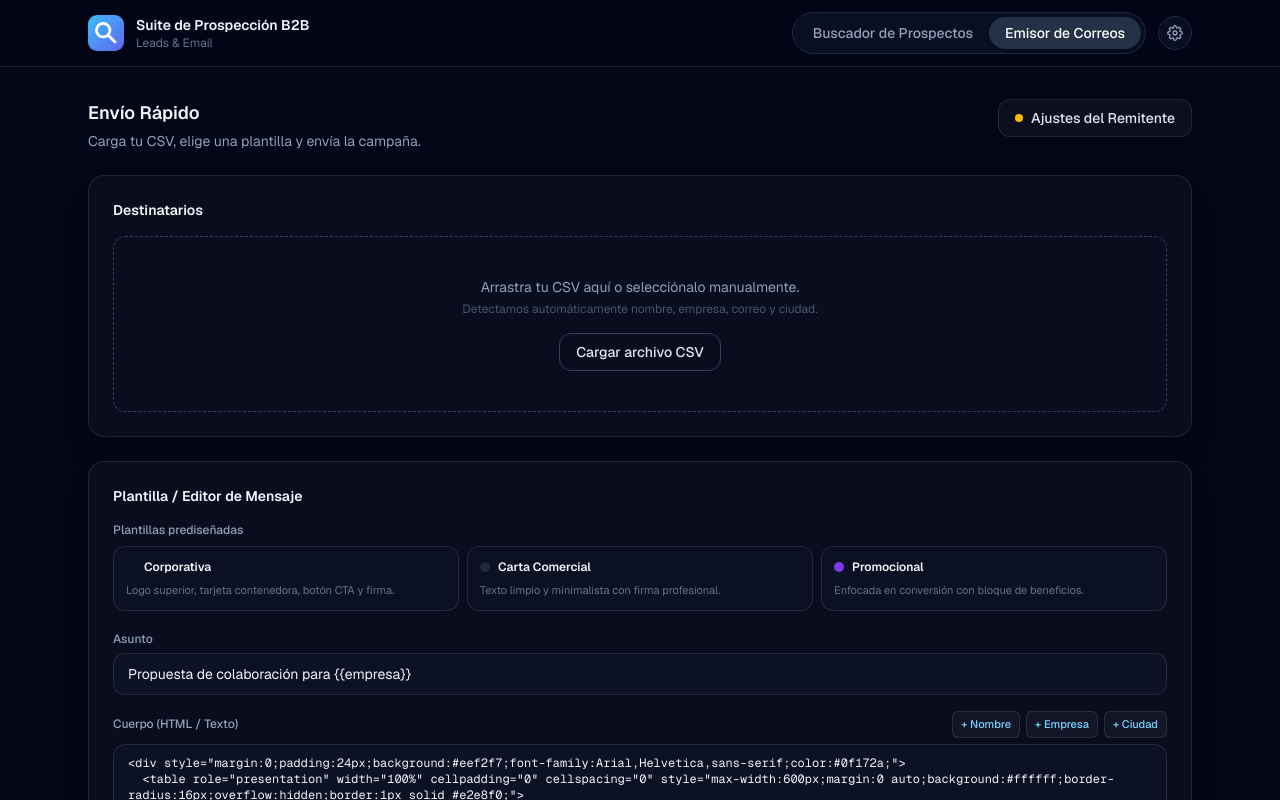
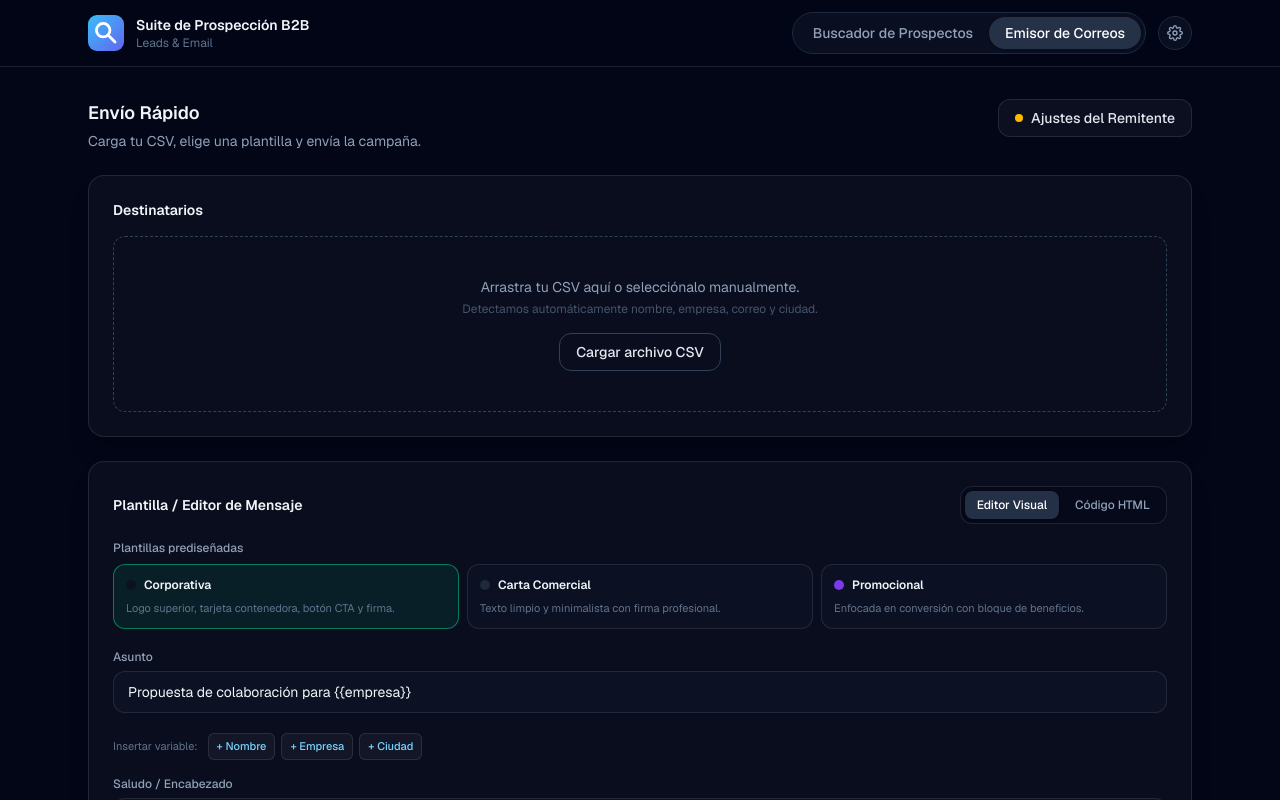
Before and after one commit to diegocarrillo8192-jpg/suite-prospeccion-b2b, a Next.js app: page / in a window 1280 px wide. Both pictures are taken after a click on the button "Emisor de Correos". Shown: the top 800 px of the page. Built offline with nearby package versions, Linux system fonts and the light colour scheme.

Commit message:
feat: implementar editor visual sin codigo y formulario por campos para plantillas

```diff
--- a/src/components/template-editor.tsx
+++ b/src/components/template-editor.tsx
@@ -1,13 +1,19 @@
 "use client";
 
-import { useRef, useState, useSyncExternalStore } from "react";
+import { useId, useState, useSyncExternalStore } from "react";
 import { CHIPS, isHtmlTemplate, renderTemplate, senderExtras } from "@/lib/template";
 import {
   getMailerSnapshot,
   getServerMailerSnapshot,
   subscribeMailer,
 } from "@/lib/mailer";
-import { EMAIL_TEMPLATES } from "@/lib/email-templates";
+import {
+  EMAIL_TEMPLATES,
+  applyFieldsToHtml,
+  hasEditableFields,
+  parseFields,
+  type TemplateFields,
+} from "@/lib/email-templates";
 import type { Prospect } from "@/lib/types";
 
 interface Props {
@@ -16,6 +22,8 @@ interface Props {
   body: string;
   onBody: (s: string) => void;
 }
+
+type Mode = "visual" | "code";
 
 const DEFAULT_SENDER_NAME = "Nombre de Remitente";
 const DEFAULT_SENDER_EMAIL = "correo@tudominio.com";
@@ -34,8 +42,9 @@ const SAMPLE: Prospect = {
 };
 
 export function TemplateEditor({ subject, onSubject, body, onBody }: Props) {
-  const bodyRef = useRef<HTMLTextAreaElement>(null);
-  const [activeTemplate, setActiveTemplate] = useState<string | null>(null);
+  const [mode, setMode] = useState<Mode>("visual");
+  const [activeId, setActiveId] = useState<string>(EMAIL_TEMPLATES[0].id);
+  const [fields, setFields] = useState<TemplateFields>(EMAIL_TEMPLATES[0].defaults);
   const mailer = useSyncExternalStore(
     subscribeMailer,
     getMailerSnapshot,
@@ -49,52 +58,78 @@ export function TemplateEditor({ subject, onSubject, body, onBody }: Props) {
     senderEmail: mailer.senderEmail || fromEmail,
   });
 
+  const editable = hasEditableFields(body);
+
   function applyTemplate(id: string) {
     const tpl = EMAIL_TEMPLATES.find((t) => t.id === id);
     if (!tpl) return;
-    setActiveTemplate(id);
+    setActiveId(id);
+    setFields(tpl.defaults);
     onSubject(tpl.subject);
-    onBody(tpl.html);
+    onBody(tpl.build(tpl.defaults));
+    setMode("visual");
   }
 
-  function insertChip(token: string, target: "subject" | "body") {
-    if (target === "subject") {
-      onSubject(subject + token);
-      return;
+  function updateField(key: keyof TemplateFields, value: string) {
+    const next = { ...fields, [key]: value };
+    setFields(next);
+    onBody(applyFieldsToHtml(body, next));
   }
-    const el = bodyRef.current;
-    if (el) {
-      const start = el.selectionStart ?? body.length;
-      const end = el.selectionEnd ?? body.length;
-      const next = body.slice(0, start) + token + body.slice(end);
-      onBody(next);
+
+  function switchMode(next: Mode) {
+    if (next === mode) return;
+    if (next === "visual" && editable) {
+      const parsed = parseFields(body);
+      setFields(parsed);
+      onBody(applyFieldsToHtml(body, parsed));
+    }
+    setMode(next);
+  }
+
+  function insertToken(token: string) {
+    const el = document.activeElement;
+    if (el instanceof HTMLInputElement || el instanceof HTMLTextAreaElement) {
+      const key = el.dataset.field as keyof TemplateFields | undefined;
+      if (key && key in fields) {
+        const start = el.selectionStart ?? el.value.length;
+        const end = el.selectionEnd ?? el.value.length;
+        const next = el.value.slice(0, start) + token + el.value.slice(end);
+        updateField(key, next);
         requestAnimationFrame(() => {
           el.focus();
           el.selectionStart = el.selectionEnd = start + token.length;
         });
-    } else {
-      onBody(body + token);
+        return;
       }
+    }
+    updateField("mensaje", fields.mensaje + token);
   }
 
   const previewHtml = isHtmlTemplate(body);
 
   return (
     <div className="rounded-2xl border border-white/10 bg-white/[0.03] p-6 shadow-xl shadow-black/20 backdrop-blur-xl">
-      <div className="flex items-center justify-between">
+      <div className="flex flex-wrap items-center justify-between gap-3">
         <h3 className="text-sm font-semibold text-slate-100">Plantilla / Editor de Mensaje</h3>
-        {activeTemplate && (
-          <span className="text-[11px] text-slate-500">
-            {EMAIL_TEMPLATES.find((t) => t.id === activeTemplate)?.name}
-          </span>
-        )}
+        <div
+          role="tablist"
+          aria-label="Modo de edición"
+          className="flex gap-1 rounded-xl border border-white/10 bg-slate-950/40 p-1"
+        >
+          <ModeTab active={mode === "visual"} onClick={() => switchMode("visual")}>
+            Editor Visual
+          </ModeTab>
+          <ModeTab active={mode === "code"} onClick={() => switchMode("code")}>
+            Código HTML
+          </ModeTab>
+        </div>
       </div>
 
       <div className="mt-4">
         <p className="mb-2 text-xs font-medium text-slate-400">Plantillas prediseñadas</p>
         <div className="grid gap-2 sm:grid-cols-3">
           {EMAIL_TEMPLATES.map((tpl) => {
-            const active = activeTemplate === tpl.id;
+            const active = activeId === tpl.id;
             return (
               <button
                 key={tpl.id}
@@ -135,34 +170,88 @@ export function TemplateEditor({ subject, onSubject, body, onBody }: Props) {
         />
       </div>
 
-      <div className="mt-4">
-        <div className="mb-1.5 flex items-center justify-between gap-2">
-          <label htmlFor="tpl-body" className="text-xs font-medium text-slate-400">
-            Cuerpo (HTML / Texto)
-          </label>
-          <div className="flex flex-wrap gap-1.5">
+      {mode === "visual" ? (
+        <div className="mt-5 space-y-4">
+          {!editable && (
+            <p className="rounded-lg border border-amber-500/30 bg-amber-500/10 p-3 text-[11px] text-amber-300">
+              El contenido actual no usa campos editables. Elige una plantilla prediseñada
+              o edita el HTML en la pestaña «Código HTML».
+            </p>
+          )}
+
+          <div className="flex flex-wrap items-center gap-1.5">
+            <span className="mr-1 text-[11px] text-slate-500">Insertar variable:</span>
             {CHIPS.map((c) => (
               <button
                 key={c.token}
                 type="button"
-                onClick={() => insertChip(c.token, "body")}
+                onClick={() => insertToken(c.token)}
                 className="rounded-md border border-white/10 bg-white/[0.04] px-2 py-1 text-[11px] font-medium text-sky-300 transition hover:bg-white/10"
               >
                 + {c.label}
               </button>
             ))}
           </div>
+
+          <Field
+            label="Saludo / Encabezado"
+            fieldKey="saludo"
+            value={fields.saludo}
+            onChange={updateField}
+          />
+
+          <Field
+            label="Mensaje Principal"
+            fieldKey="mensaje"
+            value={fields.mensaje}
+            onChange={updateField}
+            multiline
+            rows={6}
+          />
+
+          <div className="grid gap-3 sm:grid-cols-2">
+            <Field
+              label="Texto del Botón (CTA)"
+              fieldKey="ctaTexto"
+              value={fields.ctaTexto}
+              onChange={updateField}
+            />
+            <Field
+              label="Enlace del Botón (CTA)"
+              fieldKey="ctaEnlace"
+              value={fields.ctaEnlace}
+              onChange={updateField}
+              type="url"
+            />
+          </div>
+
+          <Field
+            label="Firma Personalizada"
+            fieldKey="firma"
+            value={fields.firma}
+            onChange={updateField}
+            multiline
+            rows={3}
+          />
+        </div>
+      ) : (
+        <div className="mt-5">
+          <div className="mb-1.5 flex items-center justify-between gap-2">
+            <label htmlFor="tpl-body" className="text-xs font-medium text-slate-400">
+              Código HTML
+            </label>
+            <span className="text-[11px] text-slate-600">Modo avanzado</span>
           </div>
           <textarea
-          ref={bodyRef}
             id="tpl-body"
             value={body}
             onChange={(e) => onBody(e.target.value)}
-          rows={9}
+            rows={14}
             spellCheck={false}
             className="w-full resize-y rounded-xl border border-white/10 bg-slate-900/60 px-3.5 py-2.5 font-mono text-xs text-slate-100 outline-none transition focus:border-emerald-500 focus:ring-2 focus:ring-emerald-500/20"
           />
         </div>
+      )}
 
       <div className="mt-4">
         <p className="mb-1.5 text-xs font-medium text-slate-400">Vista previa</p>
@@ -184,6 +273,82 @@ export function TemplateEditor({ subject, onSubject, body, onBody }: Props) {
           )}
         </div>
       </div>
+    </div>
+  );
+}
+
+function ModeTab({
+  active,
+  onClick,
+  children,
+}: {
+  active: boolean;
+  onClick: () => void;
+  children: React.ReactNode;
+}) {
+  return (
+    <button
+      type="button"
+      role="tab"
+      aria-selected={active}
+      onClick={onClick}
+      className={`rounded-lg px-3 py-1.5 text-xs font-medium transition ${
+        active
+          ? "bg-slate-700/70 text-white shadow-sm"
+          : "text-slate-400 hover:bg-white/5 hover:text-slate-200"
+      }`}
+    >
+      {children}
+    </button>
+  );
+}
+
+function Field({
+  label,
+  fieldKey,
+  value,
+  onChange,
+  multiline,
+  rows = 3,
+  type = "text",
+}: {
+  label: string;
+  fieldKey: keyof TemplateFields;
+  value: string;
+  onChange: (key: keyof TemplateFields, value: string) => void;
+  multiline?: boolean;
+  rows?: number;
+  type?: string;
+}) {
+  const id = useId();
+  const classes =
+    "w-full rounded-xl border border-white/10 bg-slate-900/60 px-3.5 py-2.5 text-sm text-slate-100 placeholder:text-slate-600 outline-none transition focus:border-emerald-500 focus:ring-2 focus:ring-emerald-500/20";
+  return (
+    <div>
+      <label htmlFor={id} className="mb-1.5 block text-xs font-medium text-slate-400">
+        {label}
+      </label>
+      {multiline ? (
+        <textarea
+          id={id}
+          data-field={fieldKey}
+          value={value}
+          onChange={(e) => onChange(fieldKey, e.target.value)}
+          rows={rows}
+          className={`${classes} resize-y`}
+        />
+      ) : (
+        <input
+          id={id}
+          data-field={fieldKey}
+          type={type}
+          value={value}
+          onChange={(e) => onChange(fieldKey, e.target.value)}
+          autoComplete="off"
+          spellCheck={false}
+          className={classes}
+        />
+      )}
     </div>
   );
 }
--- a/src/lib/email-templates.ts
+++ b/src/lib/email-templates.ts
@@ -1,4 +1,12 @@
-export interface EmailTemplatePreset {
+export interface TemplateFields {
+  saludo: string;
+  mensaje: string;
+  ctaTexto: string;
+  ctaEnlace: string;
+  firma: string;
+}
+
+interface RawTemplate {
   id: string;
   name: string;
   description: string;
@@ -7,7 +15,79 @@ export interface EmailTemplatePreset {
   html: string;
 }
 
-export const EMAIL_TEMPLATES: EmailTemplatePreset[] = [
+export interface EmailTemplatePreset extends RawTemplate {
+  defaults: TemplateFields;
+  build: (fields: TemplateFields) => string;
+}
+
+function escapeHtml(value: string): string {
+  return value.replace(/&/g, "&amp;").replace(/</g, "&lt;").replace(/>/g, "&gt;");
+}
+
+function escapeAttr(value: string): string {
+  return escapeHtml(value).replace(/"/g, "&quot;");
+}
+
+function textToHtml(value: string): string {
+  return escapeHtml(value).replace(/\r?\n/g, "<br />");
+}
+
+function htmlToText(html: string): string {
+  return html
+    .replace(/<br\s*\/?>/gi, "\n")
+    .replace(/<\/(p|div|h1|h2|h3)>/gi, "\n")
+    .replace(/<[^>]+>/g, "")
+    .replace(/&nbsp;/g, " ")
+    .replace(/&lt;/g, "<")
+    .replace(/&gt;/g, ">")
+    .replace(/&quot;/g, '"')
+    .replace(/&#39;/g, "'")
+    .replace(/&amp;/g, "&")
+    .trim();
+}
+
+function getRegion(html: string, name: keyof TemplateFields): string {
+  const re = new RegExp(`<!--F:${name}-->([\\s\\S]*?)<!--/F:${name}-->`);
+  return html.match(re)?.[1] ?? "";
+}
+
+function setRegion(html: string, name: keyof TemplateFields, content: string): string {
+  const re = new RegExp(`(<!--F:${name}-->)[\\s\\S]*?(<!--/F:${name}-->)`);
+  if (!re.test(html)) return html;
+  return html.replace(re, `$1${content}$2`);
+}
+
+function getCtaHref(html: string): string {
+  const tag = html.match(/<a\b[^>]*\bdata-cta\b[^>]*>/i)?.[0] ?? "";
+  return (tag.match(/href="([^"]*)"/i)?.[1] ?? "").trim();
+}
+
+export function parseFields(html: string): TemplateFields {
+  return {
+    saludo: htmlToText(getRegion(html, "saludo")),
+    mensaje: htmlToText(getRegion(html, "mensaje")),
+    ctaTexto: htmlToText(getRegion(html, "ctaTexto")),
+    ctaEnlace: getCtaHref(html),
+    firma: htmlToText(getRegion(html, "firma")),
+  };
+}
+
+export function applyFieldsToHtml(html: string, fields: TemplateFields): string {
+  let out = setRegion(html, "saludo", escapeHtml(fields.saludo));
+  out = setRegion(out, "mensaje", textToHtml(fields.mensaje));
+  out = setRegion(out, "ctaTexto", escapeHtml(fields.ctaTexto));
+  out = setRegion(out, "firma", textToHtml(fields.firma));
+  out = out.replace(/<a\b[^>]*\bdata-cta\b[^>]*>/i, (tag) =>
+    tag.replace(/href="[^"]*"/i, `href="${escapeAttr(fields.ctaEnlace)}"`)
+  );
+  return out;
+}
+
+export function hasEditableFields(html: string): boolean {
+  return /<!--F:[a-zA-Z]+-->/.test(html);
+}
+
+const RAW_TEMPLATES: RawTemplate[] = [
   {
     id: "corporativa",
     name: "Corporativa",
@@ -23,26 +103,16 @@ export const EMAIL_TEMPLATES: EmailTemplatePreset[] = [
     </tr>
     <tr>
       <td style="padding:32px 28px;">
-        <h1 style="margin:0 0 14px;font-size:21px;line-height:1.3;color:#0f172a;">Hola {{nombre}},</h1>
-        <p style="margin:0 0 14px;font-size:15px;line-height:1.7;color:#334155;">
-          En <strong>{{empresa_remitente}}</strong> acompañamos a organizaciones como <strong>{{empresa}}</strong> en {{ciudad}} a alcanzar sus objetivos con soluciones a medida.
-        </p>
-        <p style="margin:0 0 14px;font-size:15px;line-height:1.7;color:#334155;">
-          Me gustaría coordinar una breve reunión para mostrarle cómo podemos generar valor en <strong>{{empresa}}</strong>.
-        </p>
+        <h1 style="margin:0 0 14px;font-size:21px;line-height:1.3;color:#0f172a;"><!--F:saludo-->Hola {{nombre}},<!--/F:saludo--></h1>
+        <p style="margin:0 0 14px;font-size:15px;line-height:1.7;color:#334155;"><!--F:mensaje-->En {{empresa_remitente}} acompañamos a organizaciones como {{empresa}} en {{ciudad}} a alcanzar sus objetivos con soluciones a medida.<br /><br />Me gustaría coordinar una breve reunión para mostrarle cómo podemos generar valor.<!--/F:mensaje--></p>
         <table role="presentation" cellpadding="0" cellspacing="0" style="margin:24px 0;">
           <tr>
             <td style="border-radius:10px;background:#059669;">
-              <a href="https://tudominio.com" style="display:inline-block;padding:13px 26px;font-size:15px;font-weight:700;color:#ffffff;text-decoration:none;">Agendar una reunión</a>
+              <a data-cta href="https://tudominio.com" style="display:inline-block;padding:13px 26px;font-size:15px;font-weight:700;color:#ffffff;text-decoration:none;"><!--F:ctaTexto-->Agendar una reunión<!--/F:ctaTexto--></a>
             </td>
           </tr>
         </table>
-        <p style="margin:0 0 4px;font-size:15px;line-height:1.7;color:#334155;">Quedo atento a su respuesta.</p>
-        <p style="margin:20px 0 0;font-size:15px;line-height:1.6;color:#334155;">
-          Saludos cordiales,<br />
-          <strong style="color:#0f172a;">{{remitente}}</strong><br />
-          <a href="mailto:{{correo_remitente}}" style="color:#059669;text-decoration:none;">{{correo_remitente}}</a>
-        </p>
+        <p style="margin:20px 0 0;font-size:15px;line-height:1.6;color:#334155;"><!--F:firma-->Saludos cordiales,<br />{{remitente}}<br />{{correo_remitente}}<!--/F:firma--></p>
       </td>
     </tr>
     <tr>
@@ -62,20 +132,13 @@ export const EMAIL_TEMPLATES: EmailTemplatePreset[] = [
     html: `<div style="margin:0;padding:24px;background:#ffffff;font-family:Georgia,'Times New Roman',serif;color:#1e293b;">
   <div style="max-width:580px;margin:0 auto;font-size:16px;line-height:1.75;">
     <p style="margin:0 0 18px;color:#64748b;font-size:13px;letter-spacing:0.4px;text-transform:uppercase;">{{ciudad}}</p>
-    <p style="margin:0 0 18px;">Estimado/a {{nombre}}:</p>
+    <p style="margin:0 0 18px;"><!--F:saludo-->Estimado/a {{nombre}}:<!--/F:saludo--></p>
+    <p style="margin:0 0 18px;"><!--F:mensaje-->Me dirijo a usted para presentarle nuestra propuesta de servicios, pensada especialmente para {{empresa}}. Creemos que podemos aportar una mejora concreta a su operación actual.<br /><br />El objetivo de esta carta es simplemente abrir la conversación: si lo considera oportuno, con gusto puedo compartirle más detalles y ejemplos de casos similares.<!--/F:mensaje--></p>
     <p style="margin:0 0 18px;">
-      Me dirijo a usted para presentarle nuestra propuesta de servicios, pensada especialmente para <strong>{{empresa}}</strong>. Creemos que podemos aportar una mejora concreta a su operación actual.
+      <a data-cta href="https://tudominio.com" style="color:#2563eb;text-decoration:underline;"><!--F:ctaTexto-->Ver la propuesta completa<!--/F:ctaTexto--></a>
     </p>
-    <p style="margin:0 0 18px;">
-      El objetivo de esta carta es simplemente abrir la conversación: si lo considera oportuno, con gusto puedo compartirle más detalles y ejemplos de casos similares.
-    </p>
-    <p style="margin:0 0 18px;">Agradezco de antemano su tiempo y quedo a su entera disposición.</p>
     <p style="margin:28px 0 0;">Atentamente,</p>
-    <p style="margin:18px 0 0;font-family:Arial,Helvetica,sans-serif;line-height:1.5;">
-      <strong style="font-size:16px;color:#0f172a;">{{remitente}}</strong><br />
-      <span style="font-size:13px;color:#64748b;">{{empresa_remitente}}</span><br />
-      <a href="mailto:{{correo_remitente}}" style="font-size:13px;color:#2563eb;text-decoration:none;">{{correo_remitente}}</a>
-    </p>
+    <p style="margin:18px 0 0;font-family:Arial,Helvetica,sans-serif;line-height:1.5;"><!--F:firma-->{{remitente}}<br />{{empresa_remitente}}<br />{{correo_remitente}}<!--/F:firma--></p>
   </div>
 </div>`,
   },
@@ -90,14 +153,12 @@ export const EMAIL_TEMPLATES: EmailTemplatePreset[] = [
     <tr>
       <td style="background:#7c3aed;padding:30px 28px;text-align:center;">
         <p style="margin:0 0 6px;font-size:12px;font-weight:700;letter-spacing:2px;text-transform:uppercase;color:#ddd6fe;">Propuesta de servicio</p>
-        <h1 style="margin:0;font-size:24px;line-height:1.3;color:#ffffff;">Potenciá {{empresa}} junto a {{empresa_remitente}}</h1>
+        <h1 style="margin:0;font-size:24px;line-height:1.3;color:#ffffff;"><!--F:saludo-->Potenciá {{empresa}} junto a {{empresa_remitente}}<!--/F:saludo--></h1>
       </td>
     </tr>
     <tr>
       <td style="padding:30px 28px;">
-        <p style="margin:0 0 20px;font-size:15px;line-height:1.7;color:#475569;">
-          Hola {{nombre}}, vimos que <strong>{{empresa}}</strong> está creciendo en {{ciudad}} y queremos acompañar ese proceso con una solución a tu medida.
-        </p>
+        <p style="margin:0 0 20px;font-size:15px;line-height:1.7;color:#475569;"><!--F:mensaje-->Hola {{nombre}}, vimos que {{empresa}} está creciendo en {{ciudad}} y queremos acompañar ese proceso con una solución a tu medida.<!--/F:mensaje--></p>
         <table role="presentation" width="100%" cellpadding="0" cellspacing="0" style="margin-bottom:24px;">
           <tr>
             <td style="padding:8px 0;font-size:15px;line-height:1.6;color:#334155;">✅ &nbsp;Más alcance y nuevos clientes</td>
@@ -112,18 +173,20 @@ export const EMAIL_TEMPLATES: EmailTemplatePreset[] = [
         <table role="presentation" cellpadding="0" cellspacing="0">
           <tr>
             <td style="border-radius:10px;background:#7c3aed;">
-              <a href="https://tudominio.com" style="display:inline-block;padding:14px 30px;font-size:15px;font-weight:700;color:#ffffff;text-decoration:none;">Quiero más información</a>
+              <a data-cta href="https://tudominio.com" style="display:inline-block;padding:14px 30px;font-size:15px;font-weight:700;color:#ffffff;text-decoration:none;"><!--F:ctaTexto-->Quiero más información<!--/F:ctaTexto--></a>
             </td>
           </tr>
         </table>
-        <p style="margin:26px 0 0;font-size:15px;line-height:1.6;color:#334155;">
-          Un saludo,<br />
-          <strong style="color:#1e1b4b;">{{remitente}}</strong><br />
-          <a href="mailto:{{correo_remitente}}" style="color:#7c3aed;text-decoration:none;">{{correo_remitente}}</a>
-        </p>
+        <p style="margin:26px 0 0;font-size:15px;line-height:1.6;color:#334155;"><!--F:firma-->Un saludo,<br />{{remitente}}<br />{{correo_remitente}}<!--/F:firma--></p>
       </td>
     </tr>
   </table>
 </div>`,
   },
 ];
+
+export const EMAIL_TEMPLATES: EmailTemplatePreset[] = RAW_TEMPLATES.map((raw) => ({
+  ...raw,
+  defaults: parseFields(raw.html),
+  build: (fields: TemplateFields) => applyFieldsToHtml(raw.html, fields),
+}));
```
Lines whose indentation alone changed are shown as unchanged.
